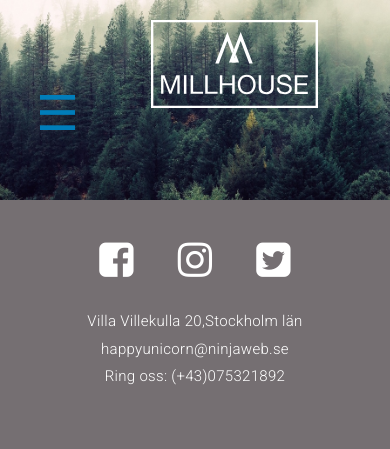
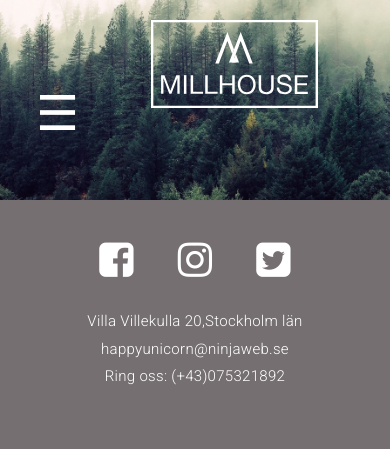
Before and after one commit to ariawsome/Millhouse_blog, a PHP site: page /index.php in a window 390 px wide. Shown: the top 449 px of the page. Run offline with PHP 8.4, Linux system fonts and the light colour scheme; data that the repository does not hold is empty.

Commit message:
fixed color on hamburger

```diff
--- a/style.css
+++ b/style.css
@@ -43,6 +43,7 @@ button:focus {
 
 /*knapp hamburgare*/
  .w3-button{
+    color: white!important;
     margin-top: 50px;
     padding-left:20px;
 }
```
